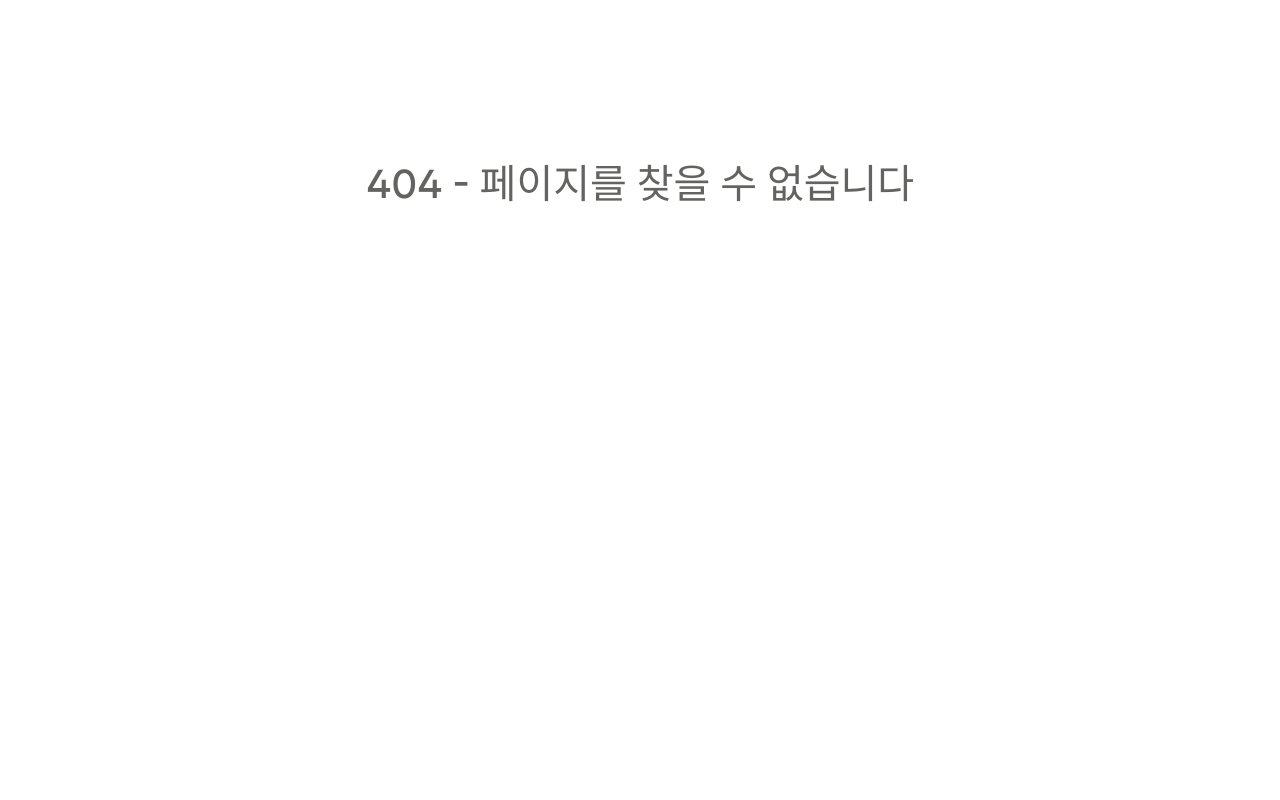
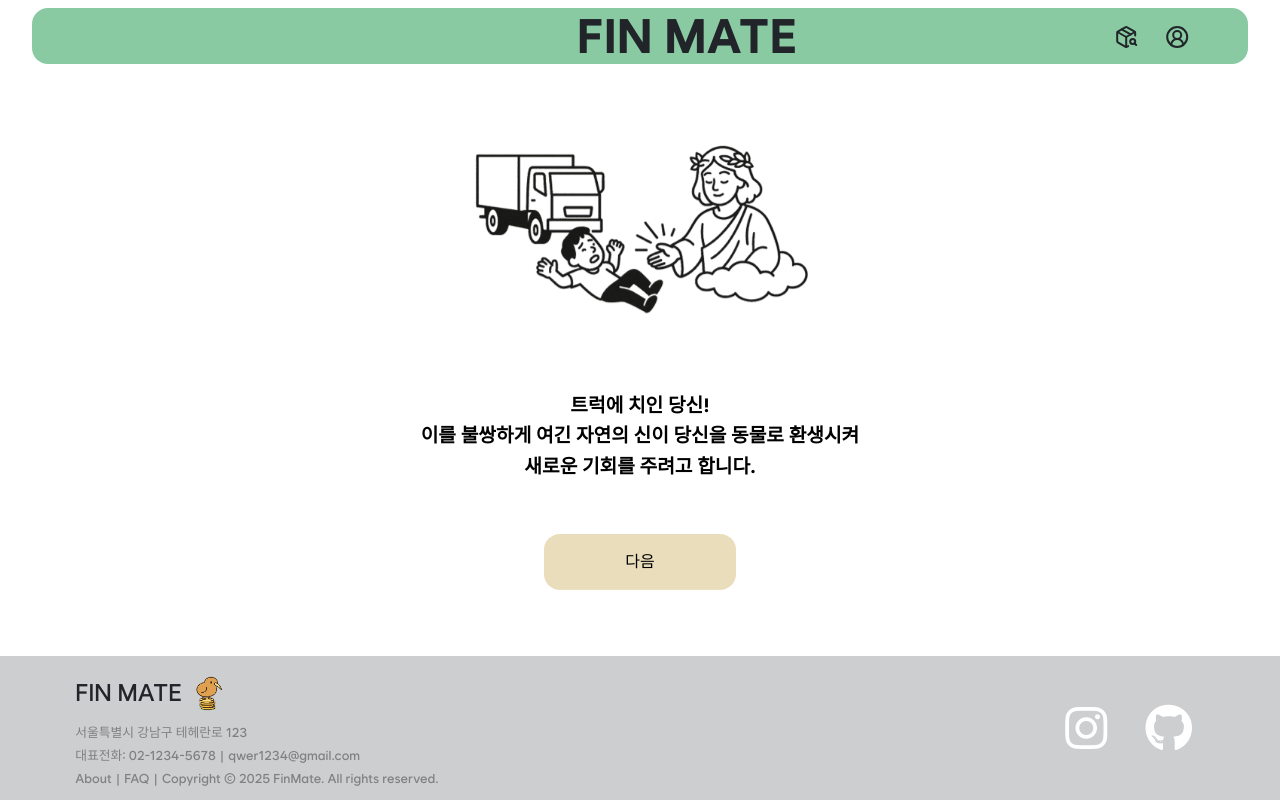
Before and after one commit to KB-technologia/FinMate_FE, a Vue app in the folder FinMate/: page /quizsecond in a window 1280 px wide. Before the commit this address had no page. Built offline with nearby package versions, Linux system fonts and the light colour scheme; sample sign-in values are in the browser's storage.

Commit message:
✨ 투자 성향 진단 테스트 시작 전 페이지 개발 완료

```diff
--- a/FinMate/src/router/index.js
+++ b/FinMate/src/router/index.js
@@ -117,6 +117,12 @@ const routes = [
     meta: { requiresAuth: true },
   },
   {
+    path: '/quizsecond',
+    name: 'quizSecond',
+    component: () => import('@/views/quiz/QuizSecondView.vue'),
+    meta: { requiresAuth: true },
+  },
+  {
     path: '/quiz',
     name: 'quiz',
     component: () => import('@/views/quiz/QuizView.vue'),
--- /dev/null
+++ b/FinMate/src/views/quiz/QuizSecondView.vue
@@ -0,0 +1,154 @@
+<template>
+  <div class="quiz-view">
+    <TopNavigationBar />
+
+    <div class="quiz-view-content">
+      <div class="background-fade-in">
+        <img
+          src="@/assets/images/quiz/background.png"
+          alt="intro scene"
+          class="intro-image"
+        />
+      </div>
+
+      <div class="text-container">
+        <p class="typing-text">{{ visibleText }}</p>
+      </div>
+
+      <transition name="fade">
+        <button class="next-button" @click="goNext" :disabled="!showButton">
+          다음
+        </button>
+      </transition>
+    </div>
+
+    <FooterComponent />
+  </div>
+</template>
+
+<script setup>
+import { ref, onMounted } from 'vue';
+import { useRouter } from 'vue-router';
+
+import TopNavigationBar from '../../components/allshared/TopNavigationBar.vue';
+import FooterComponent from '../../components/allshared/FooterComponent.vue';
+
+const router = useRouter();
+
+const fullText =
+  '트럭에 치인 당신!\n이를 불쌍하게 여긴 자연의 신이 당신을 동물로 환생시켜\n새로운 기회를 주려고 합니다.';
+
+const visibleText = ref('');
+const showButton = ref(false);
+
+const goNext = () => {
+  router.push('/quiz');
+};
+
+onMounted(() => {
+  let i = 0;
+  const typingInterval = 70;
+  const interval = setInterval(() => {
+    if (i < fullText.length) {
+      visibleText.value += fullText[i];
+      i++;
+    } else {
+      clearInterval(interval);
+      showButton.value = true;
+    }
+  }, typingInterval);
+});
+</script>
+
+<style scoped>
+.quiz-view {
+  display: flex;
+  flex-direction: column;
+  align-items: center;
+  justify-content: center;
+  width: 100vw;
+  height: 100vh;
+}
+
+.quiz-view-content {
+  display: flex;
+  flex-direction: column;
+  align-items: center;
+  justify-content: center;
+  position: relative;
+  width: 100vw;
+  height: 100vh;
+  background-color: white;
+}
+
+.background-fade-in {
+  opacity: 0;
+  animation: fadeIn 2s ease forwards;
+}
+
+@keyframes fadeIn {
+  to {
+    opacity: 1;
+  }
+}
+
+.intro-image {
+  width: 30vw;
+  height: auto;
+}
+
+.text-container {
+  width: 100%;
+  text-align: center;
+  white-space: pre-line;
+}
+
+.typing-text {
+  font-size: 1.2rem;
+  font-weight: bold;
+  color: black;
+  line-height: 1.6;
+  min-height: 6rem;
+}
+
+.next-button {
+  background-color: var(--color-main-button);
+  width: 15vw;
+  color: var(--color-black);
+  border: none;
+  border-radius: 2vh;
+  padding: 1rem;
+  font-size: 1rem;
+  cursor: pointer;
+  margin-top: 2rem;
+  animation: bounce 1.2s infinite;
+  transition: transform 0.2s ease;
+}
+.next-button:disabled {
+  opacity: 0.3;
+  cursor: not-allowed;
+  animation: none;
+  transform: none;
+}
+
+.next-button:enabled {
+  opacity: 1;
+  animation: bounce 1.2s infinite;
+}
+button:hover {
+  color: var(--color-white);
+  transition: all 0.2s ease-in-out;
+  box-shadow: 0.2rem 0.2rem 0.5rem rgba(0, 0, 0, 0.2);
+  transform: translateY(-8px);
+}
+
+@keyframes bounce {
+  0%,
+  100% {
+    transform: translateY(0);
+  }
+  50% {
+    transform: translateY(-8px);
+  }
+}
+</style>
--- a/FinMate/src/views/quiz/QuizStartView.vue
+++ b/FinMate/src/views/quiz/QuizStartView.vue
@@ -48,13 +48,19 @@
 </template>
 
 <script setup>
-import FooterComponent from "../../components/allshared/FooterComponent.vue";
-import TopNavigationBar from "../../components/allshared/TopNavigationBar.vue";
+import FooterComponent from '../../components/allshared/FooterComponent.vue';
+import TopNavigationBar from '../../components/allshared/TopNavigationBar.vue';
 
-import { useRouter } from "vue-router";
+import { useRouter } from 'vue-router';
+import { ref } from 'vue';
 const router = useRouter();
+const isClicked = ref(false);
+
 const startQuiz = () => {
-  router.push("/quiz");
+  isClicked.value = true;
+  setTimeout(() => {
+    router.push('/quizsecond');
+  }, 1000);
 };
 </script>
 
@@ -66,6 +72,8 @@ const startQuiz = () => {
   justify-content: center;
   width: 100vw;
   height: 100vh;
+  font-family: var(--font-wanted);
+  font-weight: var(--font-weight-bold);
 }
 
 .quiz-start-content {
@@ -143,7 +151,7 @@ const startQuiz = () => {
 }
 
 .speech-bubble::after {
-  content: "";
+  content: '';
   position: absolute;
   top: 50%;
   left: -15px;
@@ -173,6 +181,7 @@ button:hover {
   color: var(--color-white);
   transition: all 0.2s ease-in-out;
   transform: translateY(-8px);
+  box-shadow: 0.2rem 0.2rem 0.5rem rgba(0, 0, 0, 0.2);
 }
 
 @keyframes bounce {
```
Also changed, not shown: FinMate/src/api/quiz/quiz.js (added), FinMate/src/assets/images/quiz/background.png (added).
